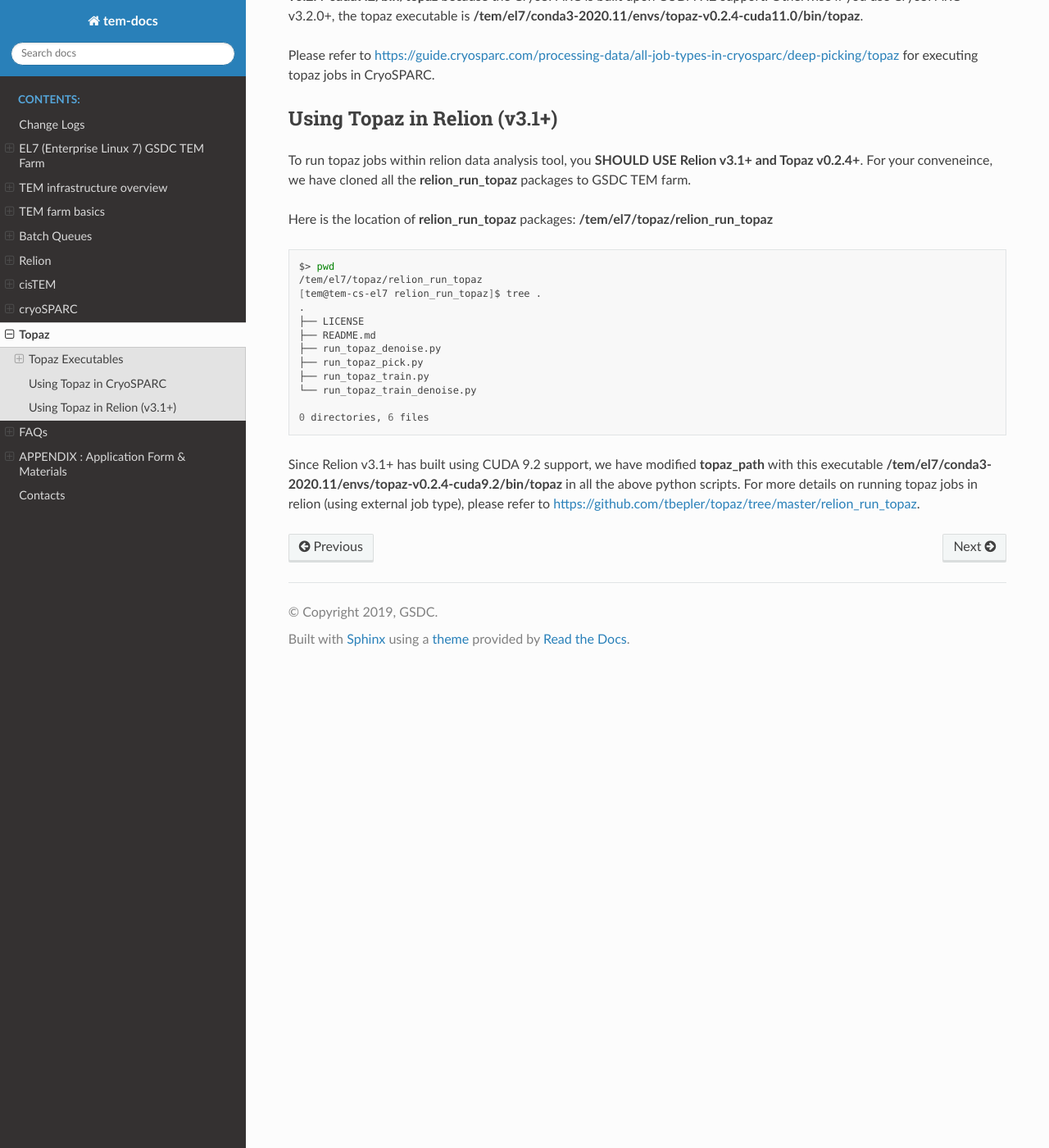
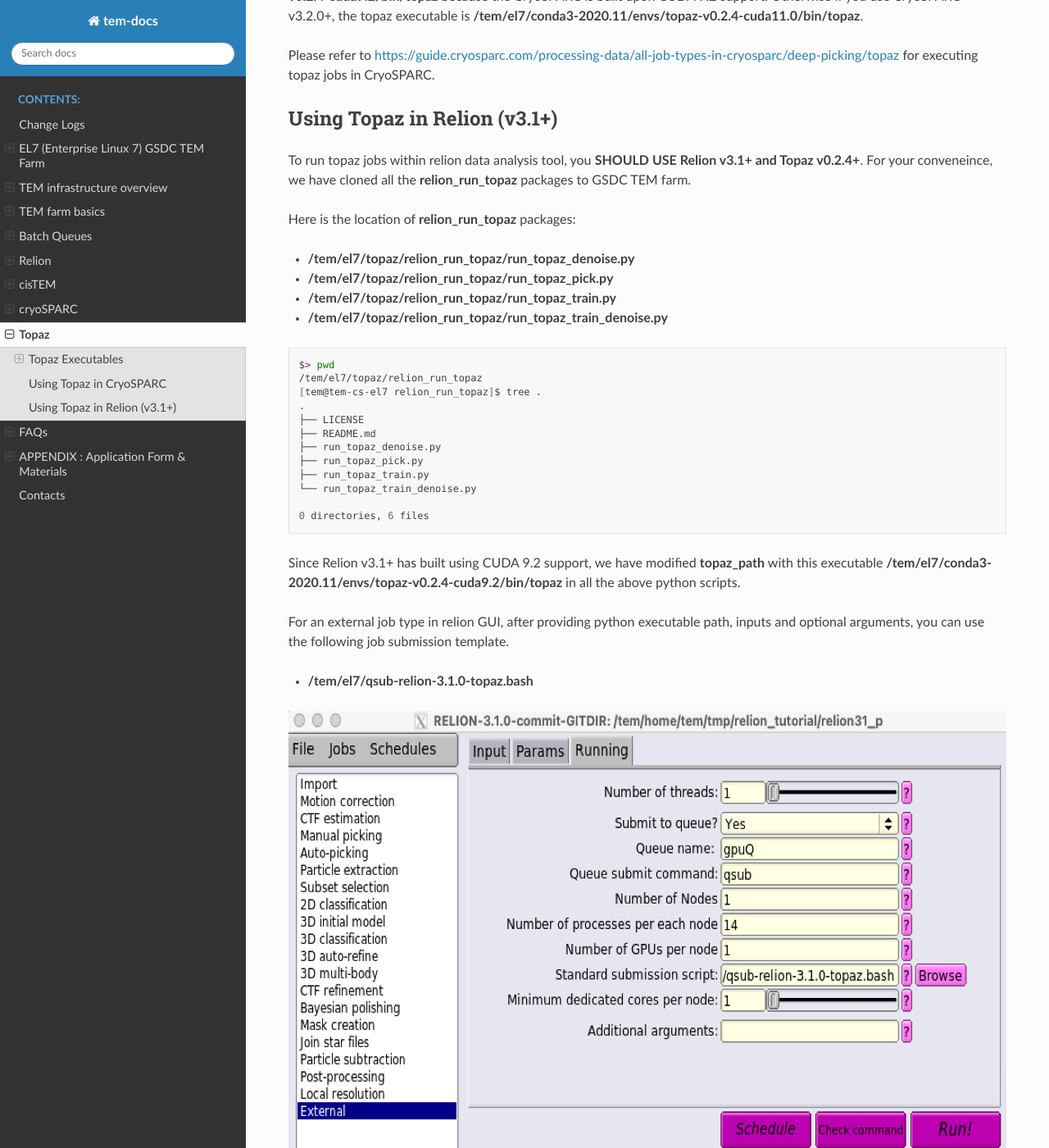
Before and after one commit to junglok/tem-docs, a Sphinx documentation site: the page built from docs/topaz.rst, in a window 1280 px wide and 1400 px high, scrolled down 1651 px. Shown: the whole window at 82% size. Built offline with Sphinx 7.4.7 and the Read the Docs theme 2.0.0, drawn with Linux system fonts in a browser that asks for light colours; some of the changed text lies outside the part shown.

Commit message:
topaz updated

```diff
--- a/docs/topaz.rst
+++ b/docs/topaz.rst
@@ -99,7 +99,12 @@ Using Topaz in Relion (v3.1+)
 
 To run topaz jobs within relion data analysis tool, you **SHOULD USE Relion v3.1+ and Topaz v0.2.4+**. For your conveneince, we have cloned all the **relion_run_topaz** packages to GSDC TEM farm.
 
-Here is the location of **relion_run_topaz** packages: **/tem/el7/topaz/relion_run_topaz**
+Here is the location of **relion_run_topaz** packages:
+
+* **/tem/el7/topaz/relion_run_topaz/run_topaz_denoise.py**
+* **/tem/el7/topaz/relion_run_topaz/run_topaz_pick.py**
+* **/tem/el7/topaz/relion_run_topaz/run_topaz_train.py**
+* **/tem/el7/topaz/relion_run_topaz/run_topaz_train_denoise.py**
 
 
 .. code-block:: bash
@@ -118,4 +123,18 @@ Here is the location of **relion_run_topaz** packages: **/tem/el7/topaz/relion_r
   0 directories, 6 files
 
 Since Relion v3.1+ has built using CUDA 9.2 support, we have modified **topaz_path** with this executable **/tem/el7/conda3-2020.11/envs/topaz-v0.2.4-cuda9.2/bin/topaz** in all the above python scripts.
+
+For an external job type in relion GUI, after providing python executable path, inputs and optional arguments, you can use the following job submission template.
+
+* **/tem/el7/qsub-relion-3.1.0-topaz.bash**
+
+.. image:: images/relion-topaz.png
+    :scale: 70 %
+    :align: center
+
+.. image:: images/relion-topaz2.png
+    :scale: 70 %
+    :align: center
+
+Note that both number of nodes and number of GPUs are set to 1 due to the lack of parallelism across multiple servers and GPUs in Topaz application.
 For more details on running topaz jobs in relion (using external job type), please refer to https://github.com/tbepler/topaz/tree/master/relion_run_topaz.
```
Also changed, not shown: docs/images/relion-topaz.png (added), docs/images/relion-topaz2.png (added).
